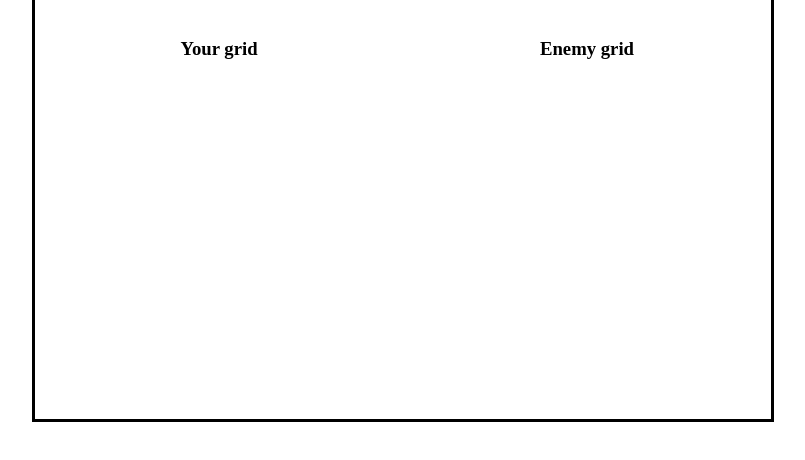
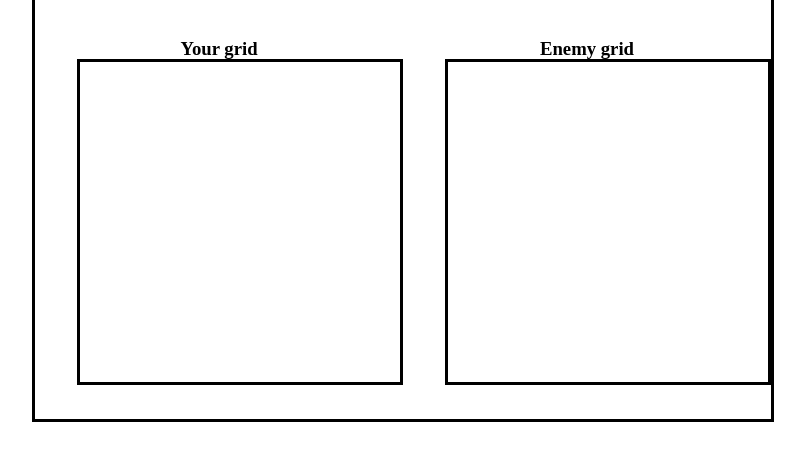
Before and after one commit to jacksone1/Battleship, a plain HTML site: page Index.html in a window 1280 px wide. Shown: the part 72-532 px from the top of the page, without its empty margins (237-1042 px from the left). Drawn offline with Linux system fonts and the light colour scheme.

Commit message:
First commit

```diff
--- a/Index.html
+++ b/Index.html
@@ -4,7 +4,7 @@
 
 <head>
     <meta charset="UTF-8">
-    <title>Battlesip</title>
+    <title>Battleship</title>
     <link rel="stylesheet" href="style.css">
 </head>
 
--- a/style.css
+++ b/style.css
@@ -11,3 +11,17 @@
     float: left;
     height: 2.5rem;
 }
+
+#player {
+    width: 20rem;
+    height: 20rem;
+    display: inline-block;
+    border-style: solid;
+}
+
+#computer {
+    width: 20rem;
+    height: 20rem;
+    float: right;
+    border-style: solid;
+}
```
